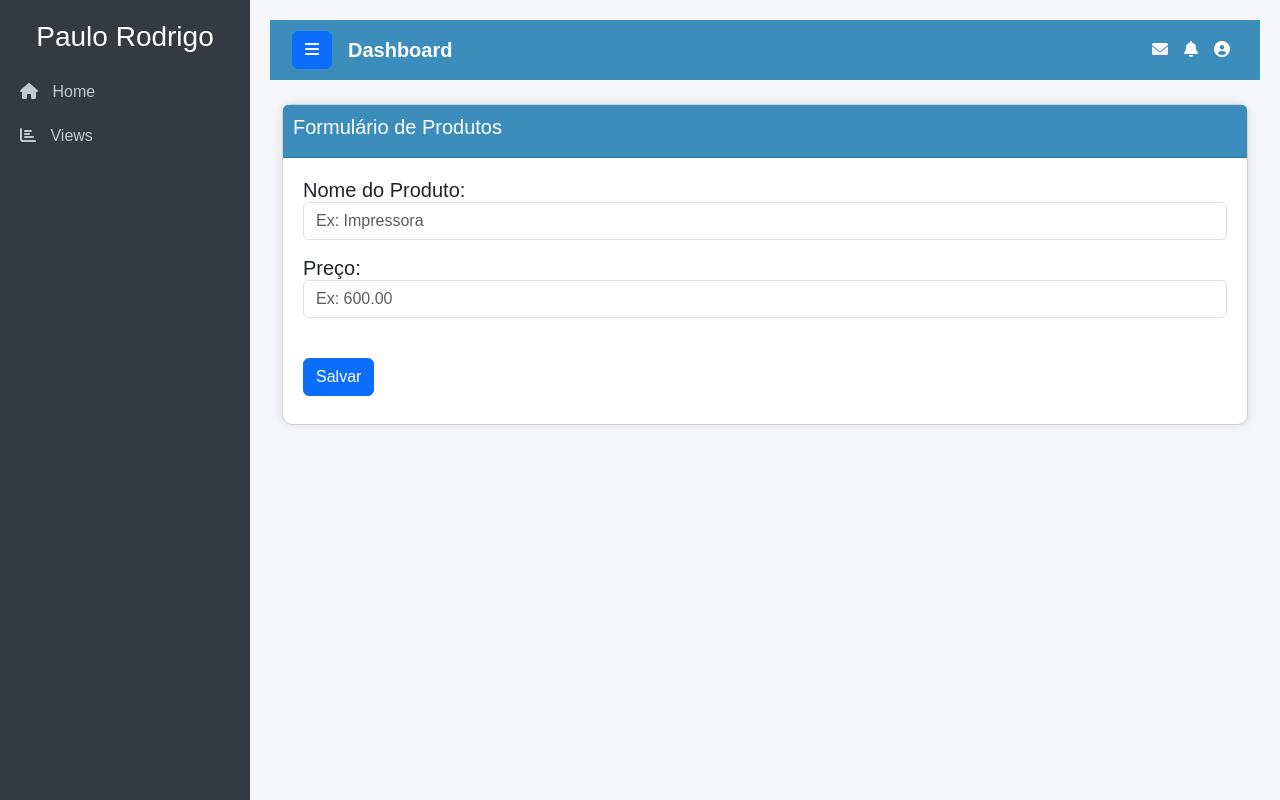
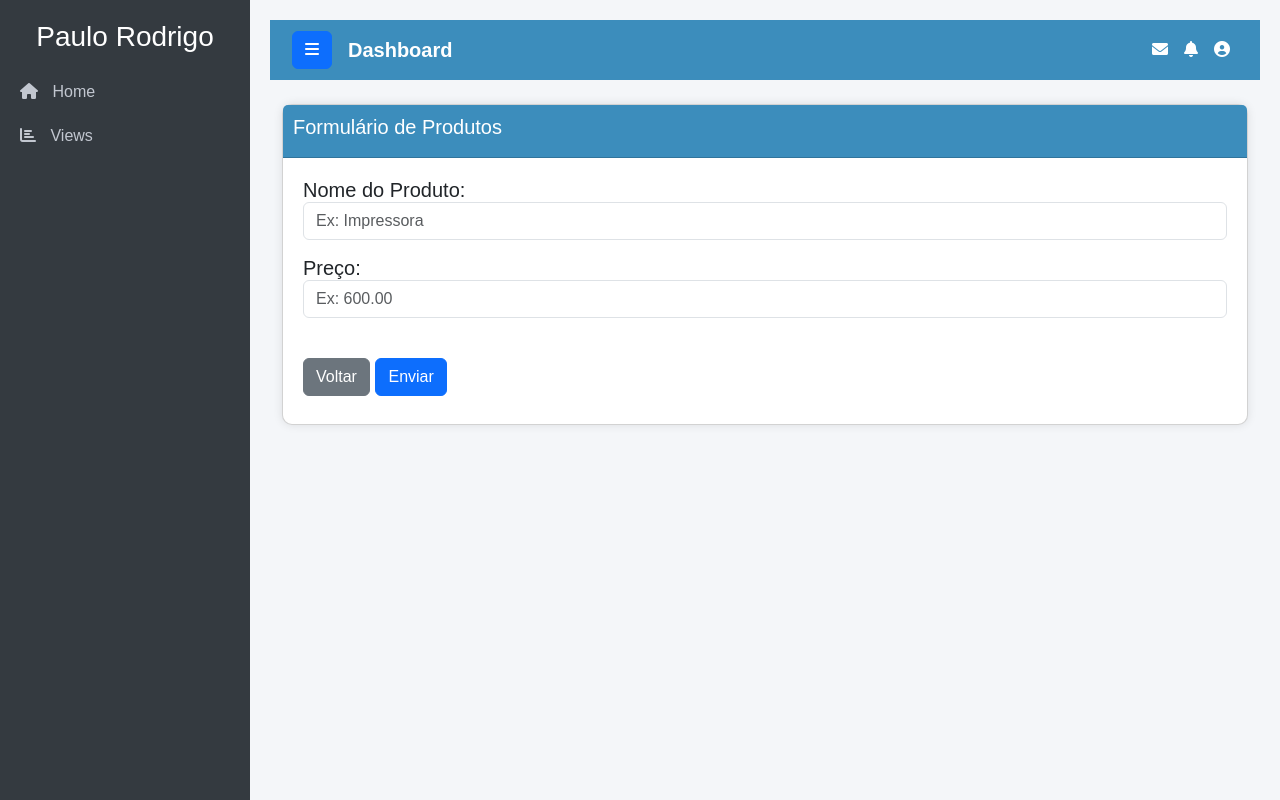
Before and after one commit to pauloifpi/piloto, a Django app: page /produto/form/ in a window 1280 px wide. Run offline with Django 5.2, Linux system fonts and the light colour scheme.

Commit message:
atualizado depois

```diff
--- a/home/templates/produto/formulario.html
+++ b/home/templates/produto/formulario.html
@@ -12,7 +12,8 @@
     <form method="post">
         {% csrf_token %}
         {{ form.as_p }} <!-- Renderiza cada campo do formulário com <p> tags -->
-        <button class="btn btn-primary mt-4" type="submit">Salvar</button>
+        <button onclick="location='{% url "produto" %}'" class="btn btn-secondary mt-4" type="submit">Voltar</button>
+        <button class="btn btn-primary mt-4" type="submit">Enviar</button>
     </form>
 
 
```
